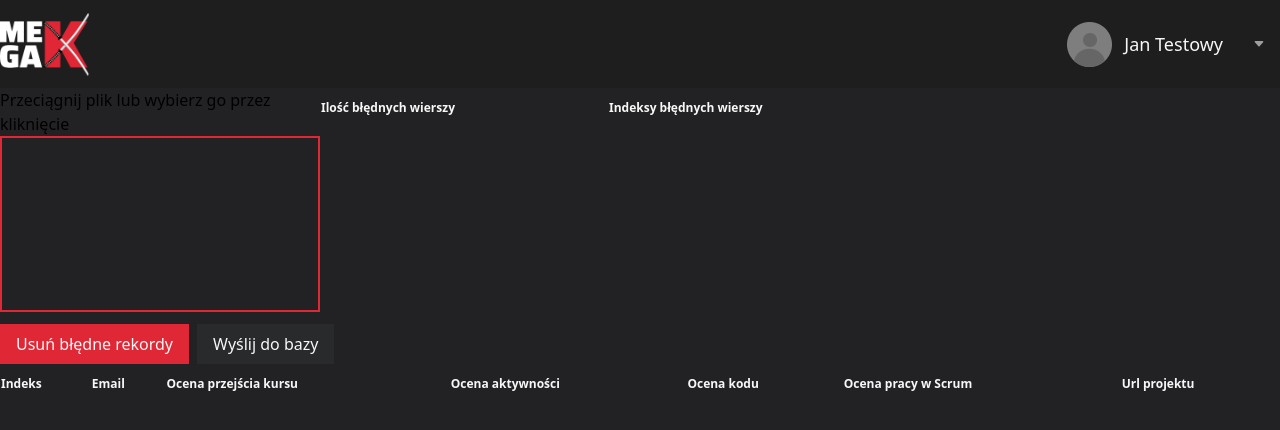
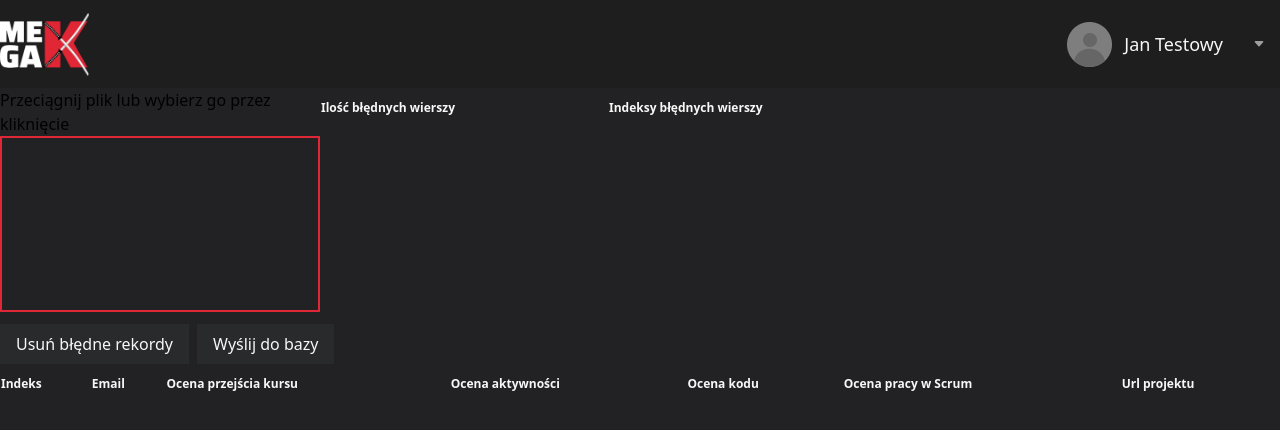
Before and after one commit to MichalTomczakSE/Mega-K-Headhunter-Front, a Next.js app: page / in a window 1280 px wide. Shown: the top 430 px of the page. Built offline with nearby package versions, Linux system fonts and the light colour scheme.

Commit message:
csv validation

```diff
--- a/components/common/loaderCSV/loaderCSV.tsx
+++ b/components/common/loaderCSV/loaderCSV.tsx
@@ -69,7 +69,6 @@ export const LoaderCSV=()=> {
             fileReader.readAsText(file);
         }
     },[file])
-    console.log(headerValid)
     return (
         <div>
 
@@ -112,7 +111,7 @@ export const LoaderCSV=()=> {
                 </table>
             </div>
             <div className={"space-y-3 space-x-2"}>
-            <Button disabled={errorRows?.size==0} onClick={deleteErrors}>Usuń błędne rekordy</Button><Button disabled={errorRows?.size!=0} onClick={submitCsv}>Wyślij do bazy </Button>
+            <Button disabled={errorRows?.size===0||array.length===0} onClick={deleteErrors}>Usuń błędne rekordy</Button><Button disabled={errorRows?.size!==0||array.length===0} onClick={submitCsv}>Wyślij do bazy </Button>
             </div>
             <div className=" w-full overflow-x-auto">
                 <table className="w-full text-sm text-left text-gray-500">
@@ -177,25 +176,3 @@ export const LoaderCSV=()=> {
         </div>
     );
 }
-
-/*
-            <table>
-                <thead>
-                <tr key={"header"}>
-                    {headerKeys.map((key) => (
-                        <th>{key}</th>
-                    ))}
-                </tr>
-                </thead>
-
-                <tbody>
-                {array.map((item) => (
-                    <tr key={item.id}>
-                        {Object.values(item).map((val) => (
-                            <td>{val}</td>
-                        ))}
-                    </tr>
-                ))}
-                </tbody>
-            </table>
- */
--- a/components/common/loaderCSV/validationCSV.ts
+++ b/components/common/loaderCSV/validationCSV.ts
@@ -16,7 +16,6 @@ export const ValidationCSV=(
     setErrorRows:(value: (((prevState: (Set<number> | undefined)) => (Set<number> | undefined)) | Set<number> | undefined)) => void,
     setHeaderValid:(value: (((prevState: boolean) => boolean) | boolean)) => void
 )=>{
-    console.log(csv)
 
     const keys=Object.keys(csv[0])
 
```
